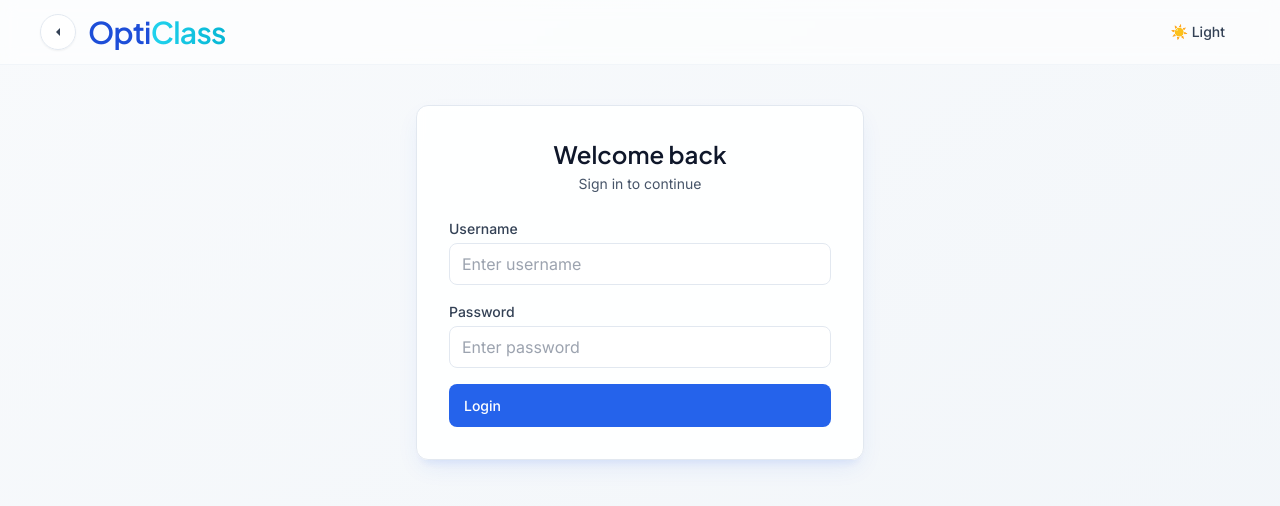
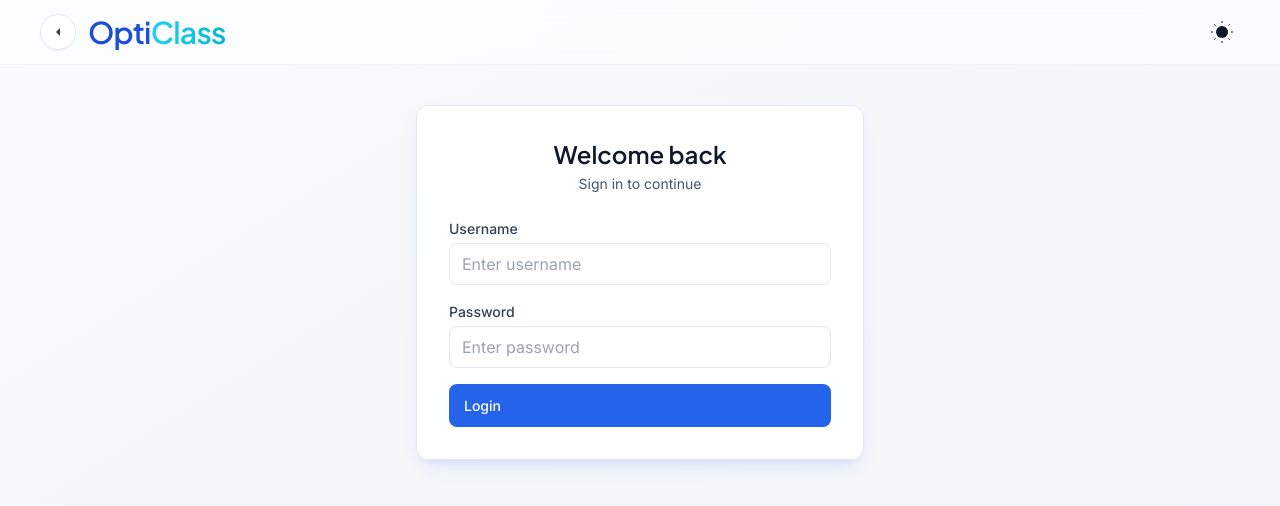
Before and after one commit to BitsKreig/CUFINALOC, a React (Vite) app in the folder Frontend/: page / in a window 1280 px wide. Shown: the top 506 px of the page. Built offline with nearby package versions, Linux system fonts and the light colour scheme.

Commit message:
TOGGLE UPGRADE LIGHT DARK MODE

```diff
--- a/Frontend/src/App.jsx
+++ b/Frontend/src/App.jsx
@@ -1,5 +1,6 @@
 import React, { useState, useRef, useEffect } from "react";
 import useTheme from "./useTheme";
+import ThemeToggle from "./components/ThemeToggle";
 import { utils, writeFile } from "xlsx";
 import jsPDF from "jspdf";
 import autoTable from "jspdf-autotable";
@@ -488,15 +489,8 @@ export default function App() {
               <span className="bg-gradient-to-r from-cyan-400 to-cyan-500 bg-clip-text text-transparent">Class</span>
             </h1>
           </div>
-          <div className="hidden sm:flex items-center gap-2 text-sm text-ink-600">
-            <button
-              aria-label="Toggle theme"
-              onClick={toggleTheme}
-              className="btn-ghost"
-              title={theme === 'dark' ? 'Switch to light' : 'Switch to dark'}
-            >
-              {theme === 'dark' ? '🌙 Dark' : '☀️ Light'}
-            </button>
+          <div className="hidden sm:flex items-center gap-2">
+            <ThemeToggle theme={theme} toggleTheme={toggleTheme} />
           </div>
         </div>
       </header>
--- a/Frontend/src/LandingPage.jsx
+++ b/Frontend/src/LandingPage.jsx
@@ -1,6 +1,7 @@
 import React, { useEffect } from "react";
 import { useNavigate, Link } from "react-router-dom";
 import useTheme from "./useTheme";
+import ThemeToggle from "./components/ThemeToggle";
 
 export default function LandingPage() {
   const navigate = useNavigate();
@@ -37,14 +38,7 @@ export default function LandingPage() {
             </h1>
           </div>
           <div className="flex items-center gap-2">
-            <button
-              aria-label="Toggle theme"
-              onClick={toggleTheme}
-              className="btn-ghost text-sm"
-              title={theme === 'dark' ? 'Switch to light' : 'Switch to dark'}
-            >
-              {theme === 'dark' ? '🌙 Dark' : '☀️ Light'}
-            </button>
+            <ThemeToggle theme={theme} toggleTheme={toggleTheme} />
             <nav className="hidden sm:flex items-center gap-3 text-sm">
               <Link to="/landing" className="btn-ghost">Home</Link>
               <button onClick={() => navigate('/app')} className="btn-primary">Open Scheduler</button>
--- a/Frontend/src/LoginPage.jsx
+++ b/Frontend/src/LoginPage.jsx
@@ -2,6 +2,7 @@ import React, { useState } from "react";
 import { useNavigate } from "react-router-dom";
 import BackButton from "./components/BackButton";
 import useTheme from "./useTheme";
+import ThemeToggle from "./components/ThemeToggle";
 
 export default function LoginPage() {
   const [username, setUsername] = useState("");
@@ -31,15 +32,8 @@ export default function LoginPage() {
               <span className="bg-gradient-to-r from-cyan-400 to-cyan-500 bg-clip-text text-transparent">Class</span>
             </h1>
           </div>
-          <div className="flex items-center gap-2 text-sm text-ink-600">
-            <button
-              aria-label="Toggle theme"
-              onClick={toggleTheme}
-              className="btn-ghost"
-              title={theme === 'dark' ? 'Switch to light' : 'Switch to dark'}
-            >
-              {theme === 'dark' ? '🌙 Dark' : '☀️ Light'}
-            </button>
+          <div className="flex items-center gap-2">
+            <ThemeToggle toggleTheme={toggleTheme} />
           </div>
         </div>
       </header>
--- /dev/null
+++ b/Frontend/src/components/ThemeToggle.jsx
@@ -0,0 +1,33 @@
+import React from "react";
+
+export default function ThemeToggle({ toggleTheme }) {
+  return (
+    <button
+      className="theme-toggle"
+      id="theme-toggle"
+      title="Toggles light & dark"
+      aria-label="auto"
+      aria-live="polite"
+      onClick={toggleTheme}
+      type="button"
+    >
+      <svg className="sun-and-moon" aria-hidden="true" width="24" height="24" viewBox="0 0 24 24">
+        <mask className="moon" id="moon-mask">
+          <rect x="0" y="0" width="100%" height="100%" fill="white" />
+          <circle cx="24" cy="10" r="6" fill="black" />
+        </mask>
+        <circle className="sun" cx="12" cy="12" r="6" mask="url(#moon-mask)" fill="currentColor" />
+        <g className="sun-beams" stroke="currentColor">
+          <line x1="12" y1="1" x2="12" y2="3" />
+          <line x1="12" y1="21" x2="12" y2="23" />
+          <line x1="4.22" y1="4.22" x2="5.64" y2="5.64" />
+          <line x1="18.36" y1="18.36" x2="19.78" y2="19.78" />
+          <line x1="1" y1="12" x2="3" y2="12" />
+          <line x1="21" y1="12" x2="23" y2="12" />
+          <line x1="4.22" y1="19.78" x2="5.64" y2="18.36" />
+          <line x1="18.36" y1="5.64" x2="19.78" y2="4.22" />
+        </g>
+      </svg>
+    </button>
+  );
+}
--- a/Frontend/src/index.css
+++ b/Frontend/src/index.css
@@ -117,6 +117,22 @@
 		color: #334155; /* text-ink-700 */
 		margin-bottom: 0.25rem; /* mb-1 */
 	}
+
+	/* Theme toggle (sun and moon) */
+	.theme-toggle {
+		display: inline-grid;
+		place-items: center;
+		width: 2.25rem;
+		height: 2.25rem;
+		border-radius: 9999px;
+		background: transparent;
+		border: 1px solid transparent;
+		color: #0f172a; /* slate-900 */
+		transition: background-color 200ms ease, color 200ms ease;
+	}
+	.theme-toggle:hover { background-color: #f1f5f9; }
+	.dark .theme-toggle { color: #fde047; /* yellow-300 */ }
+	.dark .theme-toggle:hover { background-color: rgba(51,65,85,0.25); }
 }
 
 /* Clean, subtle scrollbars for supported browsers */
```
